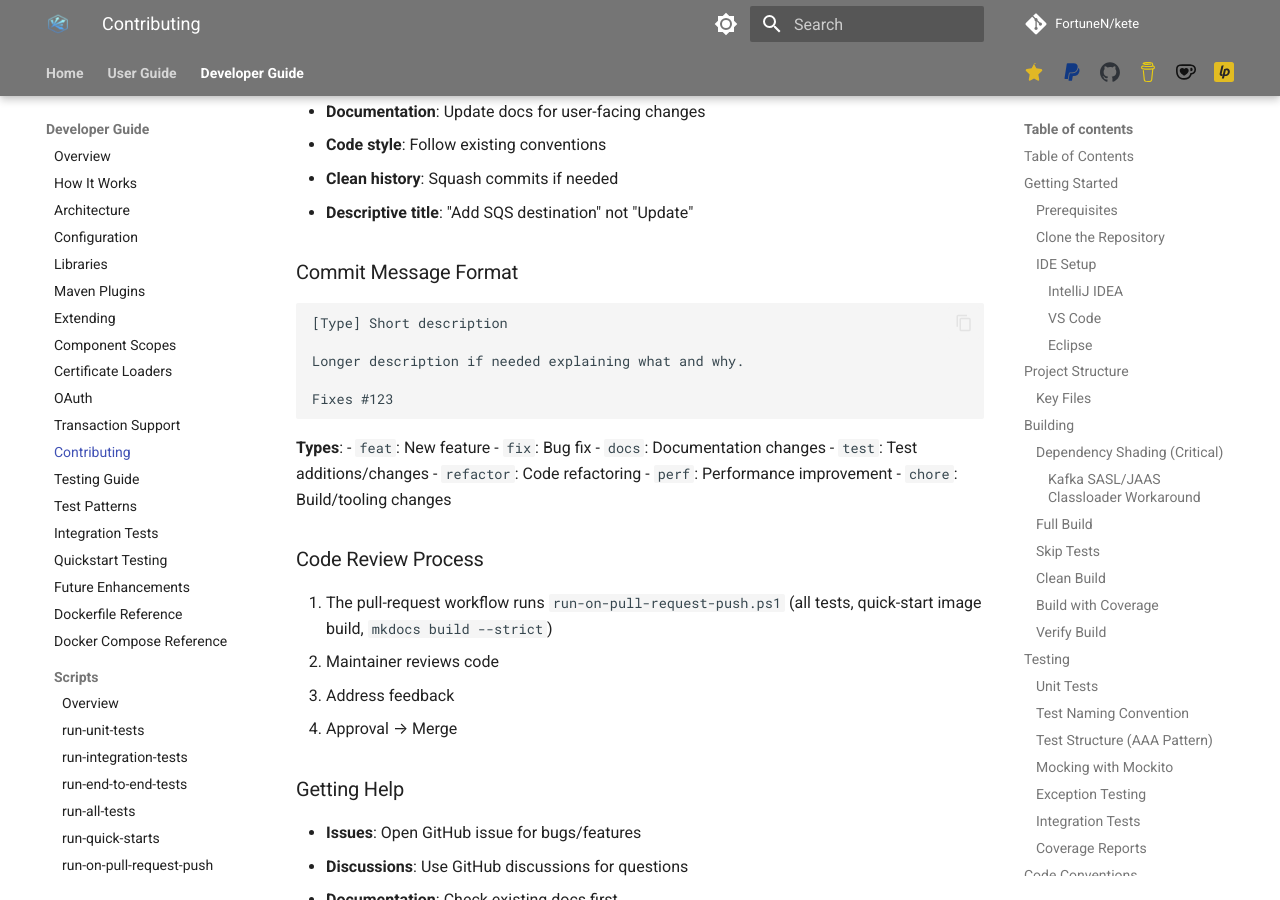
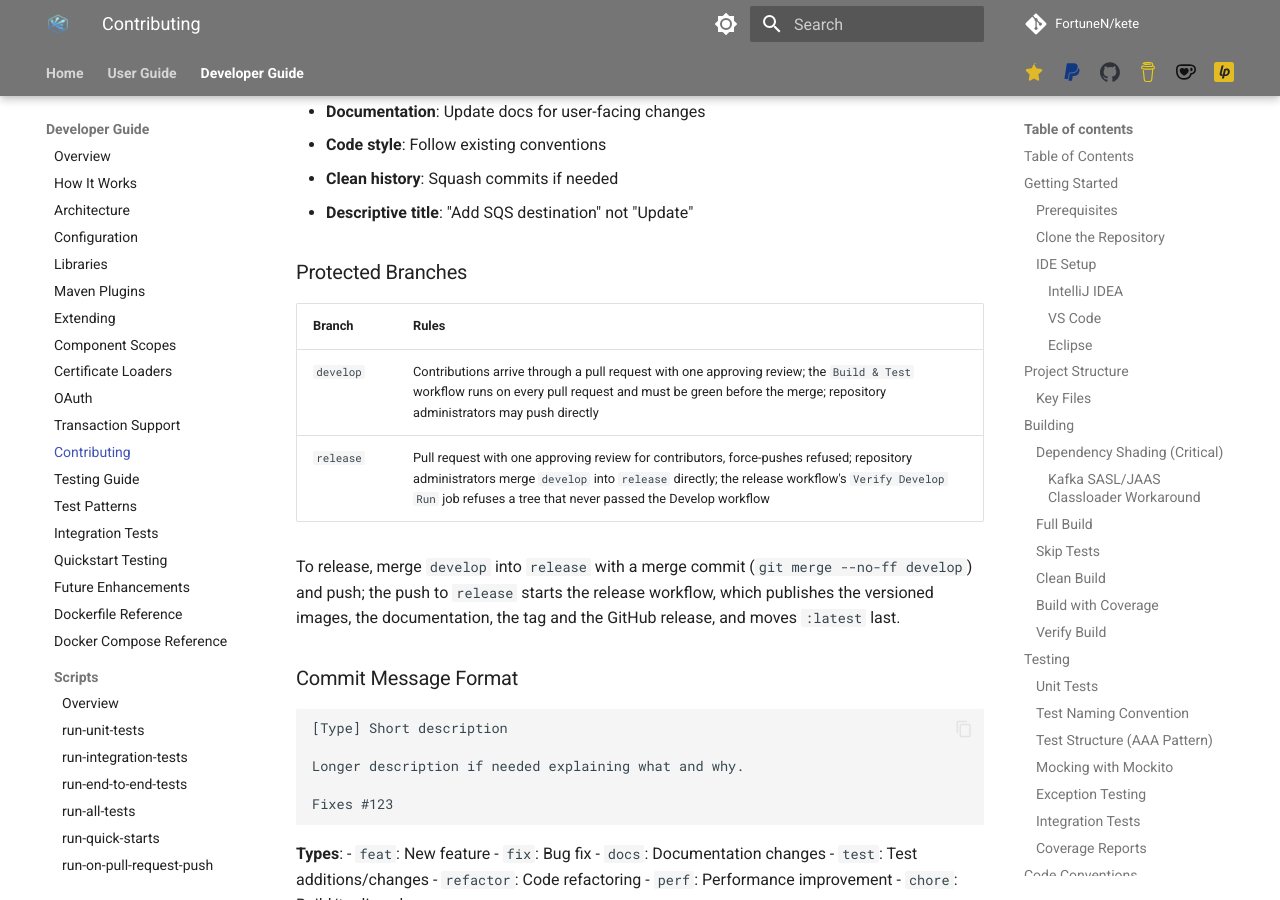
Before and after one commit to FortuneN/kete, an MkDocs documentation site: the page built from docs/developer-guide/development.md, in a window 1280 px wide and 900 px high, scrolled down 17226 px. Built offline with MkDocs 1.6.1 and Material for MkDocs 9.7.7, drawn with Linux system fonts in a browser that asks for light colours; comment, search, counter and statistics services are not loaded.

Commit message:
Document the protected branches and the release procedure as configured

````diff
--- a/docs/developer-guide/development.md
+++ b/docs/developer-guide/development.md
@@ -754,6 +754,15 @@ git push origin feature/my-new-feature
 - **Clean history**: Squash commits if needed
 - **Descriptive title**: "Add SQS destination" not "Update"
 
+### Protected Branches
+
+| Branch | Rules |
+|--------|-------|
+| `develop` | Contributions arrive through a pull request with one approving review; the `Build & Test` workflow runs on every pull request and must be green before the merge; repository administrators may push directly |
+| `release` | Pull request with one approving review for contributors, force-pushes refused; repository administrators merge `develop` into `release` directly; the release workflow's `Verify Develop Run` job refuses a tree that never passed the Develop workflow |
+
+To release, merge `develop` into `release` with a merge commit (`git merge --no-ff develop`) and push; the push to `release` starts the release workflow, which publishes the versioned images, the documentation, the tag and the GitHub release, and moves `:latest` last.
+
 ### Commit Message Format
 
 ```
````
Also changed, not shown: CONTRIBUTING.md (+2 -2 lines).
